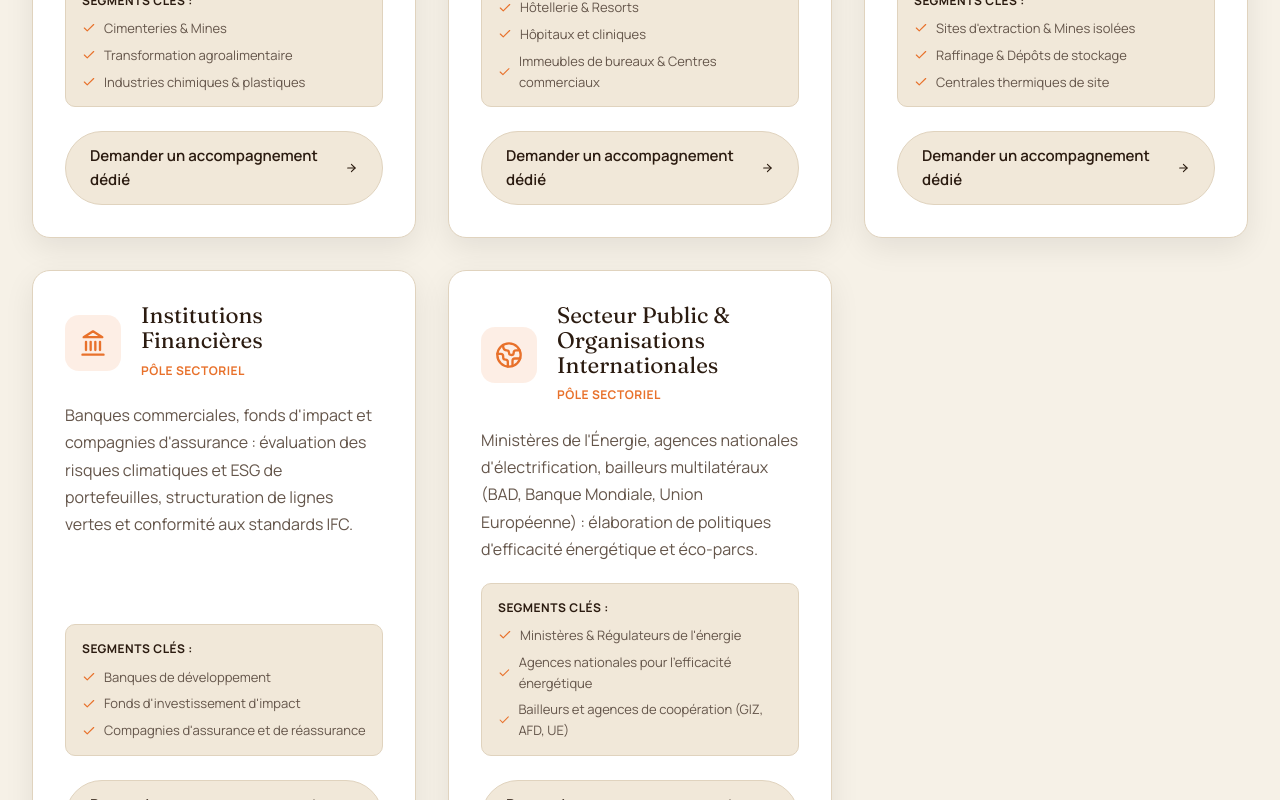
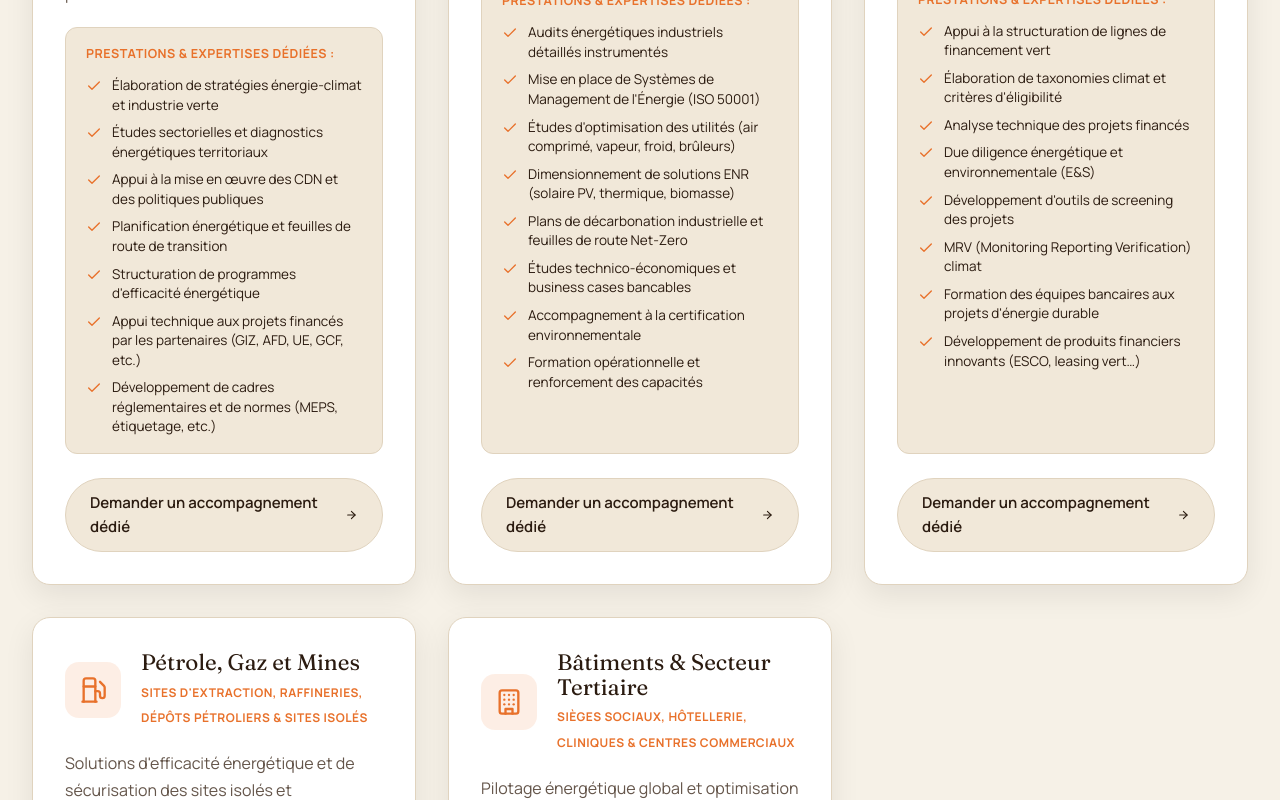
Before and after one commit to SarrMouhamadu/SEA, a React (Vite) app in the folder client/: page /secteurs in a window 1280 px wide. Shown: the part 740-1540 px from the top of the page. Built offline with nearby package versions, Linux system fonts and the light colour scheme; no server answers.

Commit message:
feat: integration officielle de la presentation d'entreprise (Fondée en 2015, expertises internes et typologies de clients)

```diff
--- a/client/src/pages/Home.jsx
+++ b/client/src/pages/Home.jsx
@@ -103,8 +103,8 @@ export default function Home() {
               <div className="kpi-icon-box">
                 <Award size={26} color="var(--color-orange)" />
               </div>
-              <div className="kpi-val">+15 ans</div>
-              <p className="kpi-desc">D'ingénierie et d'expertise en Afrique de l'Ouest</p>
+              <div className="kpi-val">Depuis 2015</div>
+              <p className="kpi-desc">Société d'ingénierie et de conseil en développement durable</p>
             </div>
 
             <div className="kpi-card">
--- a/client/src/pages/Sectors.jsx
+++ b/client/src/pages/Sectors.jsx
@@ -13,43 +13,84 @@ const sectorIcons = {
 const defaultSectors = [
   {
     id: 1,
-    slug: 'industrie',
-    title: 'Industrie & Agroalimentaire',
-    description: 'Cimenteries, brasseries, huileries, minoteries et industries lourdes : audit de chaufferies, optimisation des brûleurs haute puissance, récupération de chaleur fatale et réduction des coûts de combustible.',
-    icon: 'Factory',
-    examples: ['Cimenteries & Mines', 'Transformation agroalimentaire', 'Industries chimiques & plastiques']
+    slug: 'institutions-publiques',
+    title: 'Institutions Publiques & Gouvernementales',
+    subtitle: 'Ministères, agences étatiques, collectivités territoriales & bailleurs',
+    description: 'Accompagnement institutionnel de haut niveau pour élaborer les politiques publiques, structurer les programmes nationaux d\'efficacité énergétique et déployer les projets financés par les partenaires internationaux.',
+    icon: 'Globe2',
+    servicesList: [
+      'Élaboration de stratégies énergie-climat et industrie verte',
+      'Études sectorielles et diagnostics énergétiques territoriaux',
+      'Appui à la mise en œuvre des CDN et des politiques publiques',
+      'Planification énergétique et feuilles de route de transition',
+      'Structuration de programmes d\'efficacité énergétique',
+      'Appui technique aux projets financés par les partenaires (GIZ, AFD, UE, GCF, etc.)',
+      'Développement de cadres réglementaires et de normes (MEPS, étiquetage, etc.)'
+    ]
   },
   {
     id: 2,
-    slug: 'batiments-services',
-    title: 'Bâtiments & Services',
-    description: 'Complexes hôteliers, sièges sociaux, centres hospitaliers et campus : audits thermiques, monitoring GTB, efficacité des systèmes de climatisation et intégration photovoltaïque en toiture.',
-    icon: 'Building',
-    examples: ['Hôtellerie & Resorts', 'Hôpitaux et cliniques', 'Immeubles de bureaux & Centres commerciaux']
+    slug: 'industries-entreprises',
+    title: 'Industries & Grandes Entreprises',
+    subtitle: 'Agroalimentaire, cimenteries, chimie, mines & PME-PMI',
+    description: 'Intervention directe sur les procédés de production et utilités industrielles pour réduire durablement la facture énergétique, fiabiliser les installations et engager une décarbonation mesurable.',
+    icon: 'Factory',
+    servicesList: [
+      'Audits énergétiques industriels détaillés instrumentés',
+      'Mise en place de Systèmes de Management de l\'Énergie (ISO 50001)',
+      'Études d\'optimisation des utilités (air comprimé, vapeur, froid, brûleurs)',
+      'Dimensionnement de solutions ENR (solaire PV, thermique, biomasse)',
+      'Plans de décarbonation industrielle et feuilles de route Net-Zero',
+      'Études technico-économiques et business cases bancables',
+      'Accompagnement à la certification environnementale',
+      'Formation opérationnelle et renforcement des capacités'
+    ]
   },
   {
     id: 3,
-    slug: 'petrole-gaz-mines',
-    title: 'Pétrole, Gaz et Mines',
-    description: 'Installations offshore/onshore, dépôts pétroliers et sites miniers isolés : réduction du torchage, efficacité des groupes thermiques autonomes, valorisation des gaz associés et sécurité ATEX.',
-    icon: 'Fuel',
-    examples: ['Sites d\'extraction & Mines isolées', 'Raffinage & Dépôts de stockage', 'Centrales thermiques de site']
+    slug: 'institutions-financieres',
+    title: 'Institutions Financières',
+    subtitle: 'Banques commerciales, banques de développement & fonds d\'impact',
+    description: 'Expertise technique et climatique pour verdir les portefeuilles de crédit, sécuriser les investissements verts et structurer des instruments financiers innovants.',
+    icon: 'Landmark',
+    servicesList: [
+      'Appui à la structuration de lignes de financement vert',
+      'Élaboration de taxonomies climat et critères d\'éligibilité',
+      'Analyse technique des projets financés',
+      'Due diligence énergétique et environnementale (E&S)',
+      'Développement d\'outils de screening des projets',
+      'MRV (Monitoring Reporting Verification) climat',
+      'Formation des équipes bancaires aux projets d\'énergie durable',
+      'Développement de produits financiers innovants (ESCO, leasing vert…)'
+    ]
   },
   {
     id: 4,
-    slug: 'institutions-financieres',
-    title: 'Institutions Financières',
-    description: 'Banques commerciales, fonds d\'impact et compagnies d\'assurance : évaluation des risques climatiques et ESG de portefeuilles, structuration de lignes vertes et conformité aux standards IFC.',
-    icon: 'Landmark',
-    examples: ['Banques de développement', 'Fonds d\'investissement d\'impact', 'Compagnies d\'assurance et de réassurance']
+    slug: 'petrole-gaz-mines',
+    title: 'Pétrole, Gaz et Mines',
+    subtitle: 'Sites d\'extraction, raffineries, dépôts pétroliers & sites isolés',
+    description: 'Solutions d\'efficacité énergétique et de sécurisation des sites isolés et installations hydrocarbures.',
+    icon: 'Fuel',
+    servicesList: [
+      'Réduction du torchage et valorisation des gaz associés',
+      'Efficacité des groupes thermiques autonomes et utilités de site',
+      'Hybridation solaire photovoltaïque des exploitations minières',
+      'Audits de sécurité thermique et conformité ATEX'
+    ]
   },
   {
     id: 5,
-    slug: 'secteur-public',
-    title: 'Secteur Public & Organisations Internationales',
-    description: 'Ministères de l\'Énergie, agences nationales d\'électrification, bailleurs multilatéraux (BAD, Banque Mondiale, Union Européenne) : élaboration de politiques d\'efficacité énergétique et éco-parcs.',
-    icon: 'Globe2',
-    examples: ['Ministères & Régulateurs de l\'énergie', 'Agences nationales pour l\'efficacité énergétique', 'Bailleurs et agences de coopération (GIZ, AFD, UE)']
+    slug: 'batiments-tertiaire',
+    title: 'Bâtiments & Secteur Tertiaire',
+    subtitle: 'Sièges sociaux, hôtellerie, cliniques & centres commerciaux',
+    description: 'Pilotage énergétique global et optimisation du confort thermique des grands ensembles immobiliers.',
+    icon: 'Building',
+    servicesList: [
+      'Audits thermiques des enveloppes et systèmes CVC (climatisation)',
+      'Mise en place de GTB / GTC et smart metering télérelevé',
+      'Intégration d\'énergie solaire en toiture et ombrières de parking',
+      'Démarches d\'éco-labellisation et de certification bâtiment durable'
+    ]
   }
 ];
 
@@ -102,31 +143,32 @@ export default function Sectors() {
                       {sector.title}
                     </h3>
                     <span style={{ fontSize: '12px', fontWeight: 700, color: 'var(--color-orange)', textTransform: 'uppercase', letterSpacing: '0.5px' }}>
-                      Pôle Sectoriel
+                      {sector.subtitle || 'Pôle Sectoriel'}
                     </span>
                   </div>
                 </div>
 
-                <p style={{ color: 'var(--theme-text-muted)', lineHeight: '1.7', marginBottom: '20px', flex: 1 }}>
+                <p style={{ color: 'var(--theme-text-muted)', lineHeight: '1.7', marginBottom: '20px' }}>
                   {sector.description}
                 </p>
 
-                {sector.examples && sector.examples.length > 0 && (
+                {sector.servicesList && sector.servicesList.length > 0 && (
                   <div style={{
                     background: 'var(--theme-surface-alt)',
-                    padding: '14px 16px',
-                    borderRadius: '10px',
+                    padding: '16px 20px',
+                    borderRadius: '12px',
                     marginBottom: '24px',
-                    border: '1px solid var(--theme-border)'
+                    border: '1px solid var(--theme-border)',
+                    flex: 1
                   }}>
-                    <div style={{ fontSize: '12px', fontWeight: 700, color: 'var(--theme-text)', marginBottom: '8px', textTransform: 'uppercase', letterSpacing: '0.5px' }}>
-                      Segments clés :
+                    <div style={{ fontSize: '12.5px', fontWeight: 700, color: 'var(--color-orange)', marginBottom: '12px', textTransform: 'uppercase', letterSpacing: '0.5px' }}>
+                      Prestations & Expertises dédiées :
                     </div>
-                    <ul style={{ listStyle: 'none', padding: 0, margin: 0, display: 'flex', flexDirection: 'column', gap: '6px' }}>
-                      {sector.examples.map((ex, idx) => (
-                        <li key={idx} style={{ display: 'flex', alignItems: 'center', gap: '8px', fontSize: '13px', color: 'var(--theme-text-muted)' }}>
-                          <Check size={14} color="var(--color-orange)" />
-                          <span>{ex}</span>
+                    <ul style={{ listStyle: 'none', padding: 0, margin: 0, display: 'flex', flexDirection: 'column', gap: '8px' }}>
+                      {sector.servicesList.map((srv, idx) => (
+                        <li key={idx} style={{ display: 'flex', alignItems: 'flex-start', gap: '10px', fontSize: '13.5px', color: 'var(--theme-text)', lineHeight: '1.45' }}>
+                          <Check size={16} color="var(--color-orange)" style={{ flexShrink: 0, marginTop: '2px' }} />
+                          <span>{srv}</span>
                         </li>
                       ))}
                     </ul>
--- a/client/src/pages/Services.jsx
+++ b/client/src/pages/Services.jsx
@@ -1,60 +1,71 @@
 import React, { useEffect, useState } from 'react';
 import { Link } from 'react-router-dom';
-import { Zap, TrendingUp, Flame, GraduationCap, Building2, Check, ArrowRight, ShieldCheck } from 'lucide-react';
+import { Zap, TrendingUp, Flame, GraduationCap, Building2, Check, ArrowRight, Briefcase, Smartphone } from 'lucide-react';
 
 const icons = {
   Zap: Zap,
   TrendingUp: TrendingUp,
   Flame: Flame,
   GraduationCap: GraduationCap,
-  Building2: Building2
+  Building2: Building2,
+  Briefcase: Briefcase,
+  Smartphone: Smartphone
 };
 
 const defaultServices = [
   {
     id: 1,
-    slug: 'energie-durable',
-    title: 'Énergie Durable',
-    summary: 'Audits énergétiques ISO 50001, décarbonation industrielle et intégration EnR.',
-    description: 'Diagnostics approfondis de vos installations thermiques et électriques, optimisation des réseaux de vapeur et d\'eau surchauffée, et déploiement de centrales solaires photovoltaïques en autoconsommation industrielle.',
+    slug: 'ingenierie-energie-environnement',
+    title: 'Ingénierie Énergie & Environnement',
+    summary: 'Audit, diagnostic approfondi et conception de systèmes EnR.',
+    description: 'Audits énergétiques détaillés et instrumentés (conformes ISO 50001), optimisation des utilités thermiques (vapeur, air comprimé, froid) et dimensionnement de solutions d\'énergie renouvelable (solaire PV, thermique, biomasse).',
     icon: 'Zap',
-    highlights: ['Audits réglementaires et ISO 50001', 'Plans de mesurage & GTB / Smart metering', 'Intégration solaire PV & biomasse', 'Contrats de performance énergétique (CPE)']
+    highlights: ['Audits énergétiques industriels détaillés', 'Dimensionnement solaire PV, thermique & biomasse', 'Optimisation des utilités (vapeur, air comprimé, froid)', 'Engagement contractuel sur les résultats']
   },
   {
     id: 2,
-    slug: 'production-propre',
-    title: 'Production Propre & Systèmes de Combustion',
-    summary: 'Modernisation de brûleurs industriels, réduction des rejets et éco-parcs.',
-    description: 'Fourniture, montage et maintenance de brûleurs industriels haute performance (gaz naturel, GPL, fioul lourd, bicarburation). Réduction prouvée de la consommation de combustible jusqu\'à 25% et forte diminution des oxydes d\'azote (Low-NOx).',
+    slug: 'conseil-strategique-developpement-durable',
+    title: 'Conseil Stratégique Développement Durable',
+    summary: 'RSE, production propre et mise à niveau environnementale.',
+    description: 'Accompagnement des industries et grandes entreprises dans leurs plans de décarbonation, la modernisation des brûleurs industriels haute performance, la mise en conformité environnementale et la réduction continue des émissions.',
     icon: 'Flame',
-    highlights: ['Brûleurs modulants haute efficacité', 'Régulation O2 / CO et variateurs de vitesse', 'Sécurisation et mise aux normes des chaufferies', 'Accompagnement vers les éco-parcs industriels']
+    highlights: ['Plans de décarbonation industrielle & feuilles de route Net-Zero', 'Brûleurs industriels haute efficacité (gaz, fioul, mixte)', 'RSE et mise à niveau environnementale', 'Accompagnement éco-parcs industriels']
   },
   {
     id: 3,
-    slug: 'finance-durable-esg',
-    title: 'Finance Climat & Durable (ESG)',
-    summary: 'Conseil en finance verte, notations ESG et structuration de projets éligibles.',
-    description: 'Accompagnement stratégique des entreprises et des institutions financières : évaluation des risques climatiques physiques et de transition, structuration de green bonds, et conformité aux standards internationaux (IFC, PRI, taxonomie verte).',
+    slug: 'finance-climatique-marches-carbone',
+    title: 'Finance Climatique & Marchés Carbone',
+    summary: 'Fonds climat, MRV et structuration de projets verts.',
+    description: 'Appui aux institutions financières et investisseurs pour la structuration de lignes de financement vert, l\'élaboration de taxonomies climat, la due diligence environnementale et sociale (E&S) et les mécanismes MRV.',
     icon: 'TrendingUp',
-    highlights: ['Systèmes de gestion environnementale et sociale (ESMS)', 'Audits de conformité E&S et notation ESG', 'Montage de dossiers pour fonds climatiques (GCF, BAD, SFI)', 'Bilan carbone GES Scope 1, 2, 3']
+    highlights: ['Structuration de lignes de financement vert', 'Taxonomies climat & critères d\'éligibilité', 'Due diligence E&S et screening des projets', 'MRV climat & produits financiers innovants (ESCO, leasing)']
   },
   {
     id: 4,
-    slug: 'strategies-politiques-publiques',
-    title: 'Stratégies & Politiques Publiques',
-    summary: 'Appui aux gouvernements, agences nationales et bailleurs internationaux.',
-    description: 'Élaboration de feuilles de route nationales d\'efficacité énergétique, plans directeurs de transition écologique pour zones économiques spéciales (ZES) et assistance technique aux bailleurs de fonds bilatéraux et multilatéraux.',
-    icon: 'Building2',
-    highlights: ['Études sectorielles de décarbonation', 'Réglementations thermiques des bâtiments', 'Cadres institutionnels pour l\'efficacité énergétique', 'Accompagnement des ZES & parcs industriels durables']
+    slug: 'management-projet-amo',
+    title: 'Management de Projet et AMO',
+    summary: 'Pilotage, coordination technique et suivi de performance.',
+    description: 'Assistance à Maîtrise d\'Ouvrage (AMO) pour la conduite de projets de transition énergétique complexes : de l\'étude d\'opportunité et du diagnostic jusqu\'à la mise en œuvre, la réception et le suivi-évaluation des économies d\'énergie.',
+    icon: 'Briefcase',
+    highlights: ['Assistance à Maîtrise d\'Ouvrage (AMO)', 'Pilotage et coordination globale de chantiers', 'Suivi-évaluation indépendant des performances', 'Mesures physiques avant/après travaux']
   },
   {
     id: 5,
-    slug: 'formation-innovation',
-    title: 'Formation & Innovation',
-    summary: 'Montée en compétences certifiante des équipes techniques et managériales.',
-    description: 'Programmes de formation sur mesure et certifiants : exploitation de chaufferies modernes, réglage de combustion, audits énergétiques, maintenance prédictive 4.0 et pilotage de la transition ESG en entreprise.',
+    slug: 'innovation-outils-digitaux',
+    title: 'Innovation et Outils Digitaux Propriétaires',
+    summary: 'e-audit, e-learning et digitalisation des Systèmes de Management de l\'Énergie.',
+    description: 'Développement et déploiement d\'outils numériques exclusifs pour digitaliser les audits énergétiques sur le terrain, administrer les plateformes de formation en ligne et automatiser la conformité ISO 50001 en temps réel.',
+    icon: 'Smartphone',
+    highlights: ['Plateforme e-audit pour relevés terrain connectés', 'Digitalisation des Systèmes de Management de l\'Énergie (ISO 50001)', 'Plateforme e-learning certifiante', 'Dashboards de télémesure et suivi énergétique']
+  },
+  {
+    id: 6,
+    slug: 'formation-renforcement-capacites',
+    title: 'Formation & Renforcement des Capacités',
+    summary: 'Programmes sur-mesure et transfert de compétences certifiant.',
+    description: 'Programmes certifiants de renforcement des capacités pour cadres techniques, industriels et équipes bancaires : thermique industrielle, réglage de combustion, audits ISO 50001 et analyse de projets d\'énergie durable.',
     icon: 'GraduationCap',
-    highlights: ['Sessions pratiques en thermique industrielle', 'Formation certifiante ISO 50001 & ESG', 'Transfert de compétences sur bancs d\'essais', 'Partenariats avec universités et écoles polytechniques']
+    highlights: ['Formation des équipes industrielles & thermiciens', 'Formation des équipes bancaires aux projets énergie', 'Programmes sur mesure avec bancs de test pratiques', 'Transfert de compétences durable']
   }
 ];
 
@@ -65,7 +76,7 @@ export default function Services() {
     fetch('http://localhost:5000/api/services')
       .then(res => res.json())
       .then(json => {
-        if (json.data && json.data.length > 0) {
+        if (json.data && json.data.length >= 6) {
           setServices(json.data);
         }
       })
@@ -76,10 +87,10 @@ export default function Services() {
     <div className="services-page section">
       <div className="container">
         <div className="section-title-wrapper">
-          <span className="badge">Nos 5 Pôles Stratégiques</span>
+          <span className="badge">Nos 6 Domaines d'Expertise Interne</span>
           <h1 className="section-title">Pôles d'Expertise & Prestations</h1>
           <p className="section-subtitle">
-            Une gamme complète de solutions d'ingénierie, de finance durable et de formation pour décupler votre compétitivité.
+            Une chaîne complète de compétences en ingénierie, conseil stratégique, finance climat et solutions digitales pour concrétiser vos objectifs durables.
           </p>
         </div>
 
@@ -124,7 +135,7 @@ export default function Services() {
                     {service.highlights && service.highlights.length > 0 && (
                       <div style={{
                         display: 'grid',
-                        gridTemplateColumns: 'repeat(auto-fit, minmax(220px, 1fr))',
+                        gridTemplateColumns: 'repeat(auto-fit, minmax(240px, 1fr))',
                         gap: '10px',
                         marginBottom: '24px',
                         background: 'var(--theme-surface-alt)',
@@ -145,7 +156,7 @@ export default function Services() {
                       <Link to="/contact" className="btn btn-primary btn-sm">
                         Demander un accompagnement <ArrowRight size={14} />
                       </Link>
-                      {service.slug === 'production-propre' && (
+                      {(service.slug.includes('developpement-durable') || service.slug.includes('production-propre')) && (
                         <Link to="/produits" className="btn btn-secondary btn-sm">
                           Voir nos brûleurs industriels <ArrowRight size={14} />
                         </Link>
```
Also changed, not shown: client/src/pages/About.jsx (+140 -45 lines), 1 other file (tests, documents, lock files or other folders).
